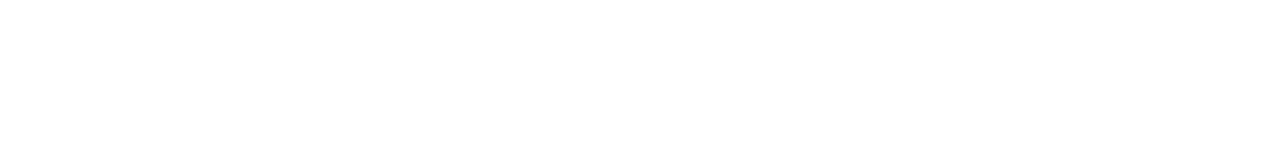
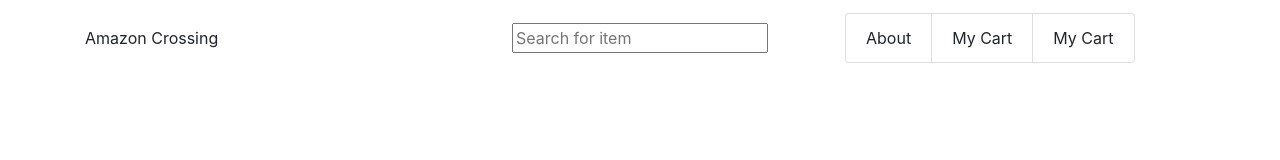
Before and after one commit to omargvlnc/CSE412-Final-project, a plain HTML site: page index.html in a window 1280 px wide. Drawn offline with nearby package versions, Linux system fonts and the light colour scheme.

Commit message:
Update index.html

```diff
--- a/index.html
+++ b/index.html
@@ -1,10 +1,35 @@
 <!DOCTYPE html>
 <html lang="en">
     <head>
-
+        <link rel="stylesheet" href="https://cdn.jsdelivr.net/npm/bootstrap@4.5.3/dist/css/bootstrap.min.css" integrity="sha384-TX8t27EcRE3e/ihU7zmQxVncDAy5uIKz4rEkgIXeMed4M0jlfIDPvg6uqKI2xXr2" crossorigin="anonymous">
+        <link rel="stylesheet" href="style.css">
     </head>
 
     <body>
-
+        <nav>
+            <div class="container">
+                <div class="row align-items-center moses-50px-height">
+                    <div class="col moses-align-left">
+                        Amazon Crossing
+                    </div>
+                    <div class="col moses-align-center">
+                        <input type="text" placeholder="Search for item">
+                    </div>
+                    <div class="col moses-align-center">
+                        <ul class="list-group list-group-horizontal">
+                            <li class="list-group-item">
+                                About
+                            </li>
+                            <li class="list-group-item">
+                                My Cart
+                            </li>
+                            <li class="list-group-item">
+                                My Cart
+                            </li>
+                        </ul>
+                    </div>
+                </div>
+            </div>
+        </nav>
     </body>
 </html>
```
